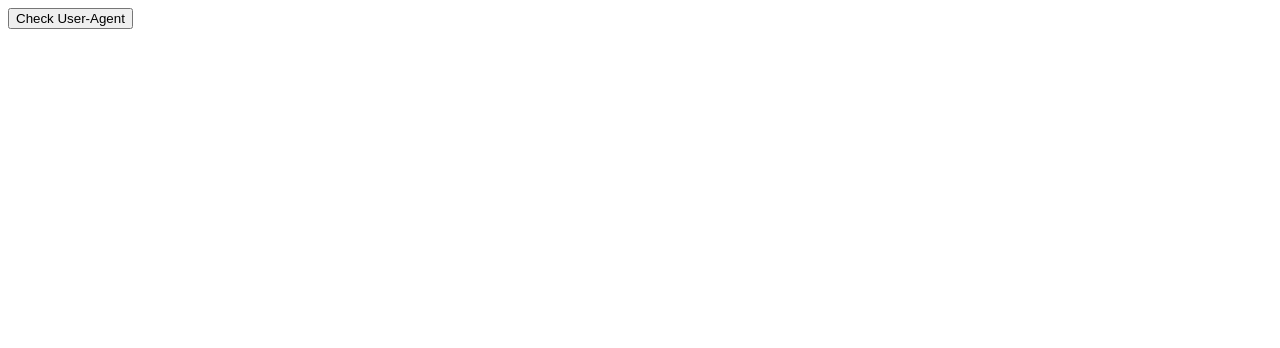
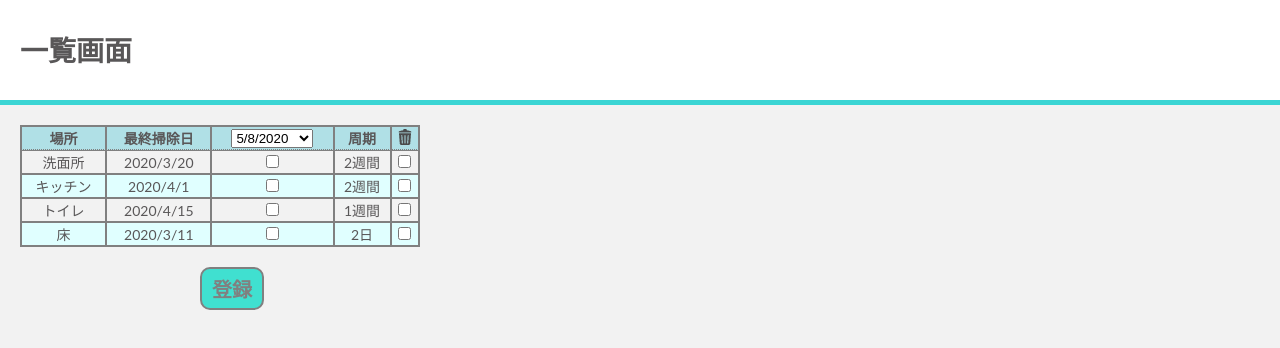
Before and after one commit to maki-home/housekeeping-ui, a website built with webpack: page index.html in a window 1280 px wide. Built offline with nearby package versions, Linux system fonts and the light colour scheme.

Commit message:
initial commit

```diff
--- a/index.html
+++ b/index.html
@@ -1,12 +1,67 @@
 <!DOCTYPE html>
 <html lang="ja">
 	<head>
-    <meta charset="UTF-8">
+		<meta charset="utf-8">
         <meta name="viewport" content="width=device-width, initial-scale=1.0">
         <meta http-equiv="X-UA-Compatible" content="ie=edge">
-    <title>Vanilla Webpack App</title>
+		<title>一覧画面</title>
 	</head>
+
 	<body>
-<script src="bundle.js"></script>
+
+		<header>
+			<h1>一覧画面</h1>
+		</header>
+
+
+		<table>
+			<thead>
+                    <tr>
+                        <th class="place">場所</th>
+						<th class="last_date">最終掃除日</th>
+						<th>
+							<select id="date">
+							</select>
+						</th>
+						<th class="cycle">周期</th>
+						<th class="delete"><img src="./garbage.png" alt="ゴミ箱"></a></th>
+                    </tr>
+            </thead>
+
+            <tbody>
+                    <tr>
+                        <td>洗面所</td>
+						<td>2020/3/20</td>
+						<td><input type="checkbox" id="update" name="update_date"></td>
+						<td>2週間</td>
+						<td><input type="checkbox" id="delete" name="delete"></td>
+                    </tr>
+                    <tr>
+                        <td>キッチン</td>
+						<td>2020/4/1</td>
+						<td><input type="checkbox" id="update" name="update_date"></td>
+						<td>2週間</td>
+						<td><input type="checkbox" id="delete" name="delete"></td>
+                    </tr>
+                    <tr>
+                        <td>トイレ</td>
+						<td>2020/4/15</td>
+						<td><input type="checkbox" id="update" name="update_date"></td>
+						<td>1週間</td>
+						<td><input type="checkbox" id="delete" name="delete"></td>
+                    </tr>
+                    <tr>
+                        <td>床</td>
+						<td>2020/3/11</td>
+						<td><input type="checkbox" id="update" name="update_date"></td>
+						<td>2日</td>
+						<td><input type="checkbox" id="delete" name="delete"></td>
+                    </tr>
+            </tbody>
+        </table>
+
+		<p class="submit_botton">
+			<a href="#" id="register">登録</a>
+		</p>
 	</body>
 </html>
--- a/package.json
+++ b/package.json
@@ -12,16 +12,16 @@
     }
   ],
   "devDependencies": {
-    "copy-webpack-plugin": "^5.0.5",
     "css-loader": "^3.2.1",
     "file-loader": "^5.0.2",
+    "html-webpack-plugin": "^4.3.0",
     "style-loader": "^1.0.1",
     "webpack": "^4.41.2",
     "webpack-cli": "^3.3.10",
     "webpack-dev-server": "^3.9.0"
   },
   "scripts": {
-    "build": "webpack",
+    "build": "webpack --mode production",
     "dev": "webpack-dev-server --mode development --open"
   }
 }
--- a/src/index.css
+++ /dev/null
@@ -1,3 +0,0 @@
-h1 {
-    text-align: center;
-}
--- a/src/index.js
+++ b/src/index.js
@@ -1,17 +1,27 @@
+import './style.css';
+import './garbage.png';
+
 const initialize = () => {
-    const button = document.createElement('button');
-    const response = document.createElement('pre');
-    const onClick = async () => {
-        response.innerText = await userAgent();
+    const date = document.getElementById('date');
+    const today = new Date();
+
+    for (let i = 0; i < 10; i++) {
+        const d = new Date(today.getTime() + (i - 7) * 24 * 60 * 60 * 1000 /* + (i - 7)日 */);
+        const option = document.createElement('option');
+        option.text = d.toLocaleDateString();
+        if (d.getTime() === today.getTime()) {
+            option.selected = true;
+        }
+        date.appendChild(option);
+    }
+
+    const button = document.getElementById('register');
+    const onClick = () => {
+        alert(date.value + ' 登録!');
     };
-    button.innerText = 'Check User-Agent';
+
     button.addEventListener('click', onClick);
-    document.body.appendChild(button);
-    document.body.appendChild(response);
 };
 
-const userAgent = () => fetch('https://httpbin.org/user-agent')
-    .then(res => res.json())
-    .then(data => data['user-agent']);
 
 document.addEventListener('DOMContentLoaded', initialize);
--- /dev/null
+++ b/src/style.css
@@ -0,0 +1,69 @@
+/* ------------------------------ base css ↓↓ */
+
+* {
+    margin: 0;
+    padding: 0;
+}
+
+body {
+    font-family: 'Lato', sans-serif;
+    font-size: 14px;
+    color: #595758;
+    background-color: #f2f2f2;
+}
+
+header {
+    background-color: white;
+    width: 100%;
+    height: 100px;
+    border-bottom: 5px solid #3BD5D4;
+    text-align: left;
+    padding-left: 20px;
+    line-height: 100px;
+}
+
+table{
+    width:400px;
+    text-align: center;
+    border: 1px solid gray;
+    margin:20px;
+    padding: 0;
+    border-spacing: 0;
+}
+
+th{
+    border-top: 1px solid gray;
+    border-right: 1px solid gray;
+    border-left: 1px solid gray;
+    border-bottom: 1px dotted gray;
+    margin: 0;
+    padding: 1px;
+    background-color: #b0e0e6;
+}
+
+td{
+    border: 1px solid gray;
+    padding: 1px;
+}
+
+table tr:nth-child(1){
+    border-top: none;
+}
+
+table tr:nth-child(2n) {
+    background-color: #e0ffff;
+}
+
+
+a{
+    display: inline-block;
+    font-weight: bold;
+    color: gray;
+    font-size: 20px;
+    text-decoration: none;
+    border:2px solid gray;
+    padding: 5px 10px;
+    border-radius: 10px;
+    margin-left: 200px;
+    background-color: #40e0d0;
+}
--- a/webpack.config.js
+++ b/webpack.config.js
@@ -1,10 +1,9 @@
 const path = require('path');
-const CopyPlugin = require('copy-webpack-plugin');
+const HtmlWebpackPlugin =  require('html-webpack-plugin');
 
 module.exports = {
     entry: [
-        './src/index.js',
-        './src/index.css'
+        './src/index.js'
     ],
     output: {
         path: path.resolve(__dirname, 'dist'),
@@ -19,14 +18,14 @@ module.exports = {
             {
                 test: /\.(png|svg|jpg|gif)$/,
                 use: [
-                    'file-loader'
+                    'file-loader?name=[name].[ext]'
                 ]
             }
         ]
     },
     plugins: [
-        new CopyPlugin([{
-            from: './*.html'
-        }])
+        new HtmlWebpackPlugin({
+            template: './index.html'
+        })
     ]
 };
```
Also changed, not shown: README.md, src/garbage.png (added), 1 other file. Lines whose indentation alone changed are shown as unchanged.
